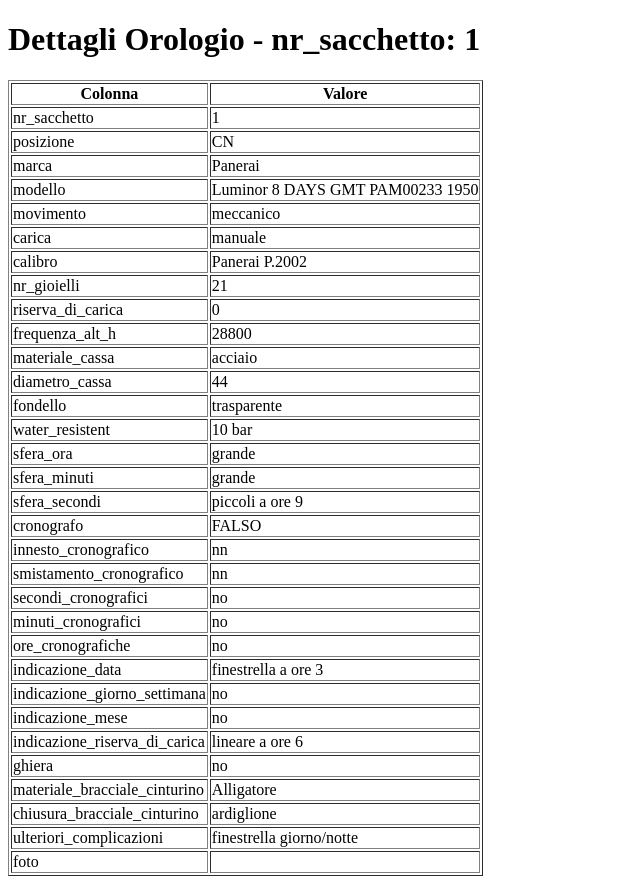
After one commit to Manf-DB/DB_orologi, a Flask app: page /details/1 in a window 1280 px wide. The commit adds this page. Shown: the whole page, without its empty margins (0-640 px from the left). Run offline with Flask 3, Linux system fonts and the light colour scheme.

Commit message:
Modificata la pagina filtro per renderla più leggibile ed inserito un pulsante di collegamento ad una pagina di dettaglio per ogni singola riga del database

```diff
--- a/DBorologi/routes.py
+++ b/DBorologi/routes.py
@@ -183,3 +183,19 @@
         except Exception as e:
             print(f"Errore durante la query: {e}")
             return jsonify({'error': 'Errore durante il recupero dei dati'}), 500
+
+
+    @app.route('/details/<int:nr_sacchetto>', methods=['GET'])
+    def get_details(nr_sacchetto):
+        # Query per selezionare il record che corrisponde al nr_sacchetto
+        orologio = Orologio.query.filter_by(nr_sacchetto=nr_sacchetto).first()
+
+        # Se il record non viene trovato, restituiamo un messaggio di errore
+        if not orologio:
+            return f"<h1>Nessun record trovato per nr_sacchetto: {nr_sacchetto}</h1>", 404
+
+        # Converte l'oggetto orologio in un dizionario per passarlo al template
+        result_dict = {col.name: getattr(orologio, col.name) for col in Orologio.__table__.columns}
+
+        # Passa il dizionario dei dettagli al template HTML
+        return render_template('details.html', nr_sacchetto=nr_sacchetto, details=result_dict)
--- /dev/null
+++ b/DBorologi/templates/details.html
@@ -0,0 +1,23 @@
+<!DOCTYPE html>
+<html lang="it">
+<head>
+    <meta charset="UTF-8">
+    <meta name="viewport" content="width=device-width, initial-scale=1.0">
+    <title>Dettagli Orologio</title>
+</head>
+<body>
+    <h1>Dettagli Orologio - nr_sacchetto: {{ nr_sacchetto }}</h1>
+    <table border="1">
+        <tr>
+            <th>Colonna</th>
+            <th>Valore</th>
+        </tr>
+        {% for col, value in details.items() %}
+            <tr>
+                <td>{{ col }}</td>
+                <td>{{ value }}</td>
+            </tr>
+        {% endfor %}
+    </table>
+</body>
+</html>
```
Also changed, not shown: DBorologi/templates/filtro.html (+36 -22 lines), orologi.db (added).
